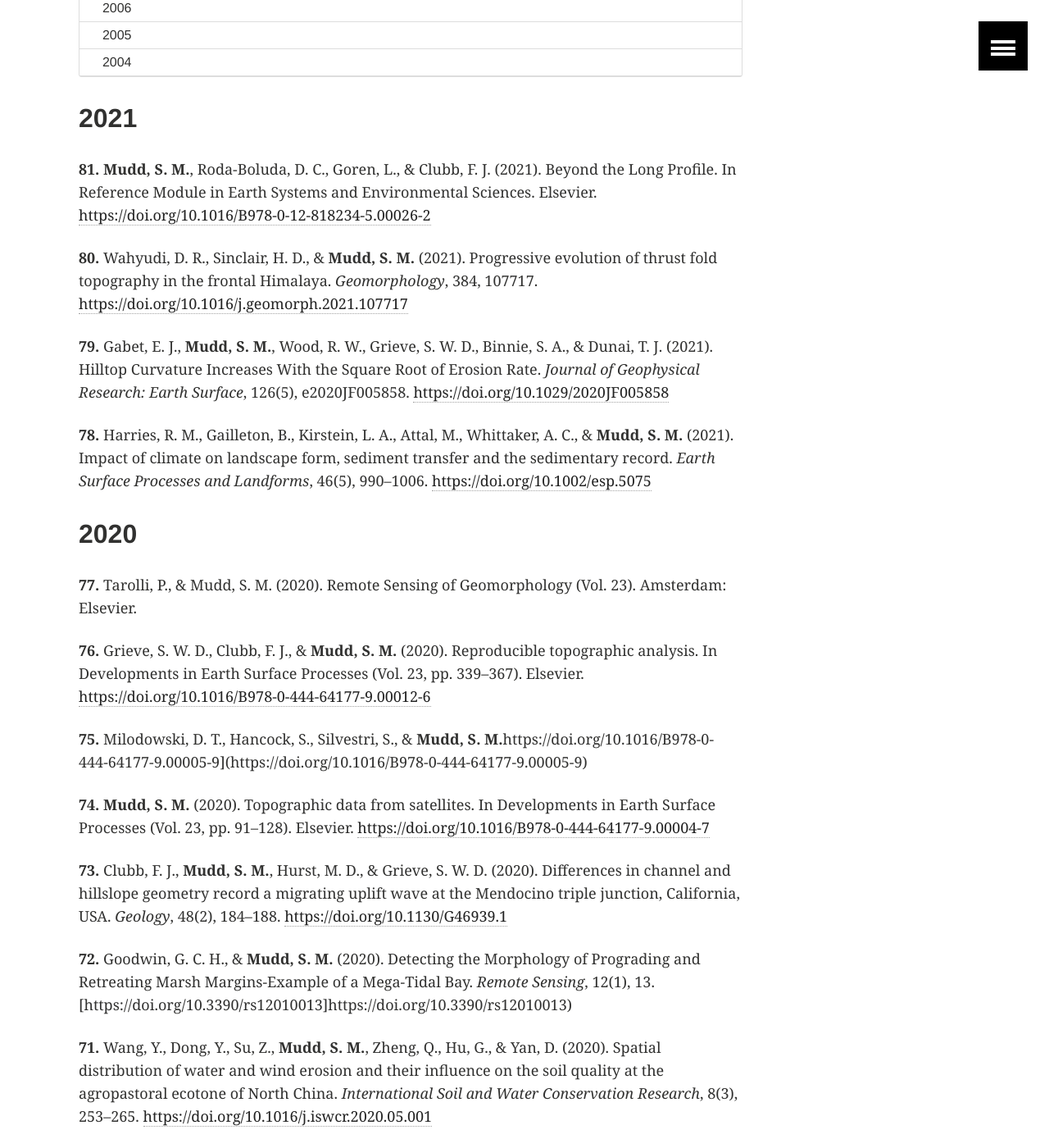
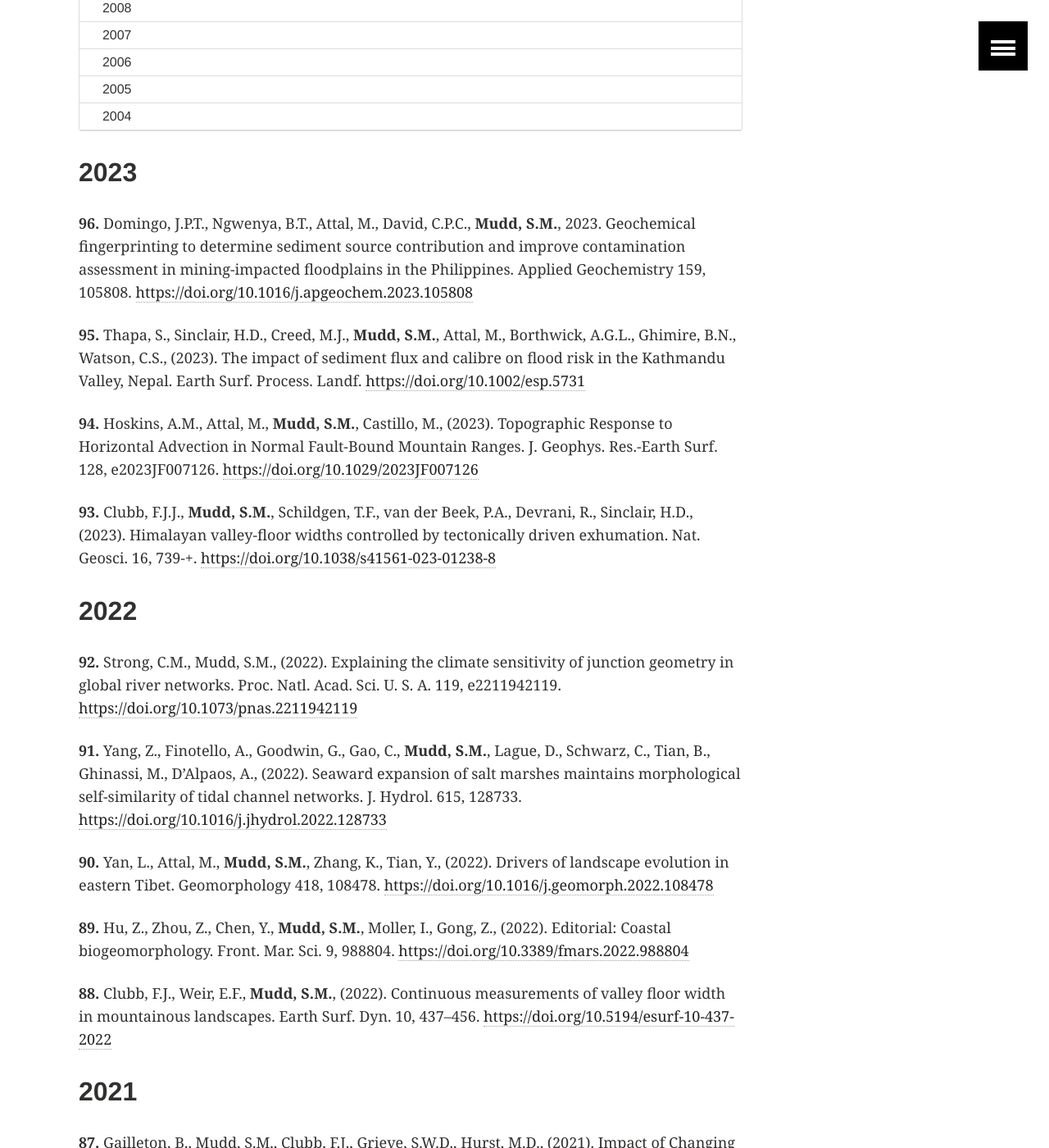
Before and after one commit to simon-m-mudd/simon-m-mudd.github.io, a Jekyll site: the page built from publications/index.md, in a window 1280 px wide and 1400 px high, scrolled down 1257 px. Shown: the whole window at 82% size. Built offline with Jekyll 4.4.1, drawn with Linux system fonts in a browser that asks for light colours; some of the changed text lies outside the part shown.

Commit message:
Updated publications

```diff
--- a/publications/index.md
+++ b/publications/index.md
@@ -25,15 +25,52 @@ You can also see automated updates of my papers. These are probably more likeley
 {% include toc.html %}
 
 
+
+## 2023
+
+  **96.** Domingo, J.P.T., Ngwenya, B.T., Attal, M., David, C.P.C., **Mudd, S.M.**, 2023. Geochemical fingerprinting to determine sediment source contribution and improve contamination assessment in mining-impacted floodplains in the Philippines. Applied Geochemistry 159, 105808. [https://doi.org/10.1016/j.apgeochem.2023.105808](https://doi.org/10.1016/j.apgeochem.2023.105808)
+
+  **95.** Thapa, S., Sinclair, H.D., Creed, M.J., **Mudd, S.M.**, Attal, M., Borthwick, A.G.L., Ghimire, B.N., Watson, C.S., (2023). The impact of sediment flux and calibre on flood risk in the Kathmandu Valley, Nepal. Earth Surf. Process. Landf. [https://doi.org/10.1002/esp.5731](https://doi.org/10.1002/esp.5731)
+
+  **94.** Hoskins, A.M., Attal, M., **Mudd, S.M.**, Castillo, M., (2023). Topographic Response to Horizontal Advection in Normal Fault-Bound Mountain Ranges. J. Geophys. Res.-Earth Surf. 128, e2023JF007126. [https://doi.org/10.1029/2023JF007126](https://doi.org/10.1029/2023JF007126)
+
+  **93.** Clubb, F.J.J., **Mudd, S.M.**, Schildgen, T.F., van der Beek, P.A., Devrani, R., Sinclair, H.D., (2023). Himalayan valley-floor widths controlled by tectonically driven exhumation. Nat. Geosci. 16, 739-+. [https://doi.org/10.1038/s41561-023-01238-8](https://doi.org/10.1038/s41561-023-01238-8)
+
+## 2022
+
+  **92.** Strong, C.M., Mudd, S.M., (2022). Explaining the climate sensitivity of junction geometry in global river networks. Proc. Natl. Acad. Sci. U. S. A. 119, e2211942119.  [https://doi.org/10.1073/pnas.2211942119](https://doi.org/10.1073/pnas.2211942119)
+
+  **91.** Yang, Z., Finotello, A., Goodwin, G., Gao, C., **Mudd, S.M.**, Lague, D., Schwarz, C., Tian, B., Ghinassi, M., D’Alpaos, A., (2022). Seaward expansion of salt marshes maintains morphological self-similarity of tidal channel networks. J. Hydrol. 615, 128733. [https://doi.org/10.1016/j.jhydrol.2022.128733](https://doi.org/10.1016/j.jhydrol.2022.128733)
+
+  **90.** Yan, L., Attal, M., **Mudd, S.M.**, Zhang, K., Tian, Y., (2022). Drivers of landscape evolution in eastern Tibet. Geomorphology 418, 108478. [https://doi.org/10.1016/j.geomorph.2022.108478](https://doi.org/10.1016/j.geomorph.2022.108478)
+
+  **89.** Hu, Z., Zhou, Z., Chen, Y., **Mudd, S.M.**, Moller, I., Gong, Z., (2022). Editorial: Coastal biogeomorphology. Front. Mar. Sci. 9, 988804. [https://doi.org/10.3389/fmars.2022.988804](https://doi.org/10.3389/fmars.2022.988804)
+
+  **88.** Clubb, F.J., Weir, E.F., **Mudd, S.M.**, (2022). Continuous measurements of valley floor width in mountainous landscapes. Earth Surf. Dyn. 10, 437–456. [https://doi.org/10.5194/esurf-10-437-2022](https://doi.org/10.5194/esurf-10-437-2022)
+
+
 ## 2021
 
-  **81.** **Mudd, S. M.**, Roda-Boluda, D. C., Goren, L., & Clubb, F. J. (2021). Beyond the Long Profile. In Reference Module in Earth Systems and Environmental Sciences. Elsevier. [https://doi.org/10.1016/B978-0-12-818234-5.00026-2](https://doi.org/10.1016/B978-0-12-818234-5.00026-2)
+  **87.** Gailleton, B., Mudd, S.M., Clubb, F.J., Grieve, S.W.D., Hurst, M.D., (2021). Impact of Changing Concavity Indices on Channel Steepness and Divide Migration Metrics. J. Geophys. Res.-Earth Surf. 126, e2020JF006060. [https://doi.org/10.1029/2020JF006060](https://doi.org/10.1029/2020JF006060)
 
-  **80.** Wahyudi, D. R., Sinclair, H. D., & **Mudd, S. M.** (2021). Progressive evolution of thrust fold topography in the frontal Himalaya. *Geomorphology*, 384, 107717. [https://doi.org/10.1016/j.geomorph.2021.107717](https://doi.org/10.1016/j.geomorph.2021.107717)
+  **86.** Wang, Y.Z., **Mudd, S.M.**, (2021). Evidence for and against landscape transience in the Northern Qinling Mountains, China. Geomorphology 391, 107890. [https://doi.org/10.1016/j.geomorph.2021.107890](https://doi.org/10.1016/j.geomorph.2021.107890)
 
-  **79.** Gabet, E. J., **Mudd, S. M.**, Wood, R. W., Grieve, S. W. D., Binnie, S. A., & Dunai, T. J. (2021). Hilltop Curvature Increases With the Square Root of Erosion Rate. *Journal of Geophysical Research: Earth Surface*, 126(5), e2020JF005858. [https://doi.org/10.1029/2020JF005858](https://doi.org/10.1029/2020JF005858)
+  **85.** Gailleton, B., Sinclair, H.D., **Mudd, S.M.**, Graf, E.L.S., Matenco, L.C., (2021). Isolating Lithologic Versus Tectonic Signals of River Profiles to Test Orogenic Models for the Eastern and Southeastern Carpathians. J. Geophys. Res.-Earth Surf. 126, e2020JF005970. [https://doi.org/10.1029/2020JF005970](https://doi.org/10.1029/2020JF005970)
 
-  **78.** Harries, R. M., Gailleton, B., Kirstein, L. A., Attal, M., Whittaker, A. C., & **Mudd, S. M.** (2021). Impact of climate on landscape form, sediment transfer and the sedimentary record. *Earth Surface Processes and Landforms*, 46(5), 990–1006. [https://doi.org/10.1002/esp.5075](https://doi.org/10.1002/esp.5075)
+  **84.** Domingo, J.P.T., Attal, M., **Mudd, S.M.**, Ngwenya, B.T., David, C.P.C., (2021). Seasonal fluxes and sediment routing in tropical catchments affected by nickel mining. Earth Surf. Process. Landf. 46, 2632–2655. [https://doi.org/10.1002/esp.5198](https://doi.org/10.1002/esp.5198)
+
+  **83.** Evans, D.L., Quinton, J.N., Tye, A.M., Rodes, A., Rushton, J.C., Davies, J. a. C., **Mudd, S.M.**, (2021). How the composition of sandstone matrices affects rates of soil formation. Geoderma 401, 115337. [https://doi.org/10.1016/j.geoderma.2021.115337](https://doi.org/10.1016/j.geoderma.2021.115337)
+
+  **82.** **Mudd, S. M.**, Roda-Boluda, D. C., Goren, L., & Clubb, F. J. (2021). Beyond the Long Profile. In Reference Module in Earth Systems and Environmental Sciences. Elsevier. [https://doi.org/10.1016/B978-0-12-818234-5.00026-2](https://doi.org/10.1016/B978-0-12-818234-5.00026-2)
+
+  **81.** Wahyudi, D. R., Sinclair, H. D., & **Mudd, S. M.** (2021). Progressive evolution of thrust fold topography in the frontal Himalaya. *Geomorphology*, 384, 107717. [https://doi.org/10.1016/j.geomorph.2021.107717](https://doi.org/10.1016/j.geomorph.2021.107717)
+
+  **80.** Gabet, E. J., **Mudd, S. M.**, Wood, R. W., Grieve, S. W. D., Binnie, S. A., & Dunai, T. J. (2021). Hilltop Curvature Increases With the Square Root of Erosion Rate. *Journal of Geophysical Research: Earth Surface*, 126(5), e2020JF005858. [https://doi.org/10.1029/2020JF005858](https://doi.org/10.1029/2020JF005858)
+
+  **79.** Harries, R. M., Gailleton, B., Kirstein, L. A., Attal, M., Whittaker, A. C., & **Mudd, S. M.** (2021). Impact of climate on landscape form, sediment transfer and the sedimentary record. *Earth Surface Processes and Landforms*, 46(5), 990–1006. [https://doi.org/10.1002/esp.5075](https://doi.org/10.1002/esp.5075)
+
+  **78.** D’Alpaos, A., Finotello, A., Goodwin, G.C.H., **Mudd, S.M.**, (2021). Salt Marsh Hydrodynamics, SALT MARSHES: Function, Dynamics, and Stresses. Cambridge Univ Press, Cambridge.
+
 
 
 ## 2020
@@ -42,7 +79,7 @@ You can also see automated updates of my papers. These are probably more likeley
 
   **76.** Grieve, S. W. D., Clubb, F. J., & **Mudd, S. M.** (2020). Reproducible topographic analysis. In Developments in Earth Surface Processes (Vol. 23, pp. 339–367). Elsevier. [https://doi.org/10.1016/B978-0-444-64177-9.00012-6](https://doi.org/10.1016/B978-0-444-64177-9.00012-6)
 
-  **75.** Milodowski, D. T., Hancock, S., Silvestri, S., & **Mudd, S. M.**https://doi.org/10.1016/B978-0-444-64177-9.00005-9](https://doi.org/10.1016/B978-0-444-64177-9.00005-9)
+  **75.** Milodowski, D. T., Hancock, S., Silvestri, S., & **Mudd, S. M.** (2020). Linking life and landscape with remote sensing. In Developments in Earth Surface Processes (Vol. 23, pp. 129–182). Elsevier. [https://doi.org/10.1016/B978-0-444-64177-9.00005-9](https://doi.org/10.1016/B978-0-444-64177-9.00005-9)
 
   **74.** **Mudd, S. M.** (2020). Topographic data from satellites. In Developments in Earth Surface Processes (Vol. 23, pp. 91–128). Elsevier. [https://doi.org/10.1016/B978-0-444-64177-9.00004-7](https://doi.org/10.1016/B978-0-444-64177-9.00004-7)
 
```
Also changed, not shown: about/index.md (+1 -1 lines).
